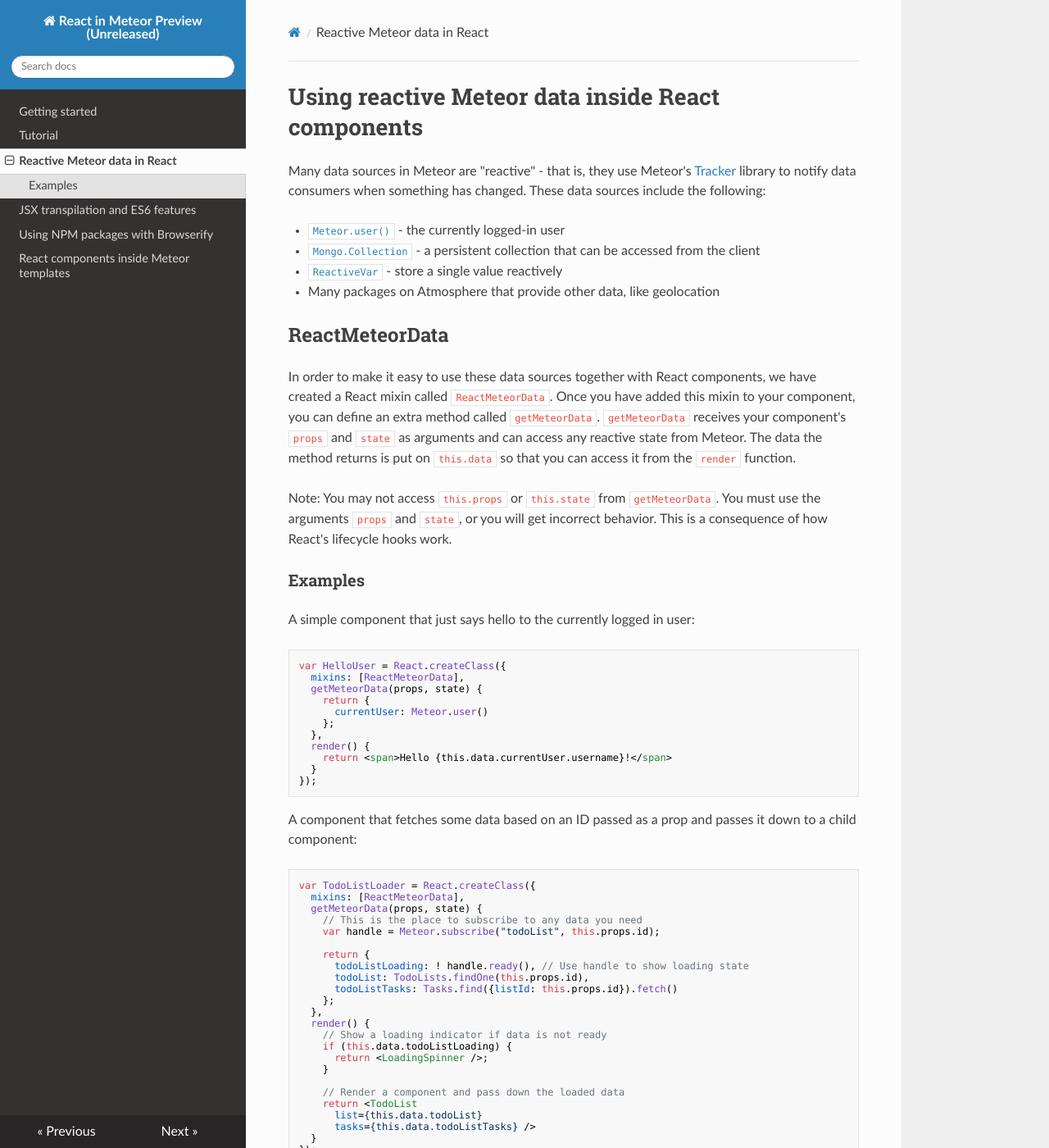
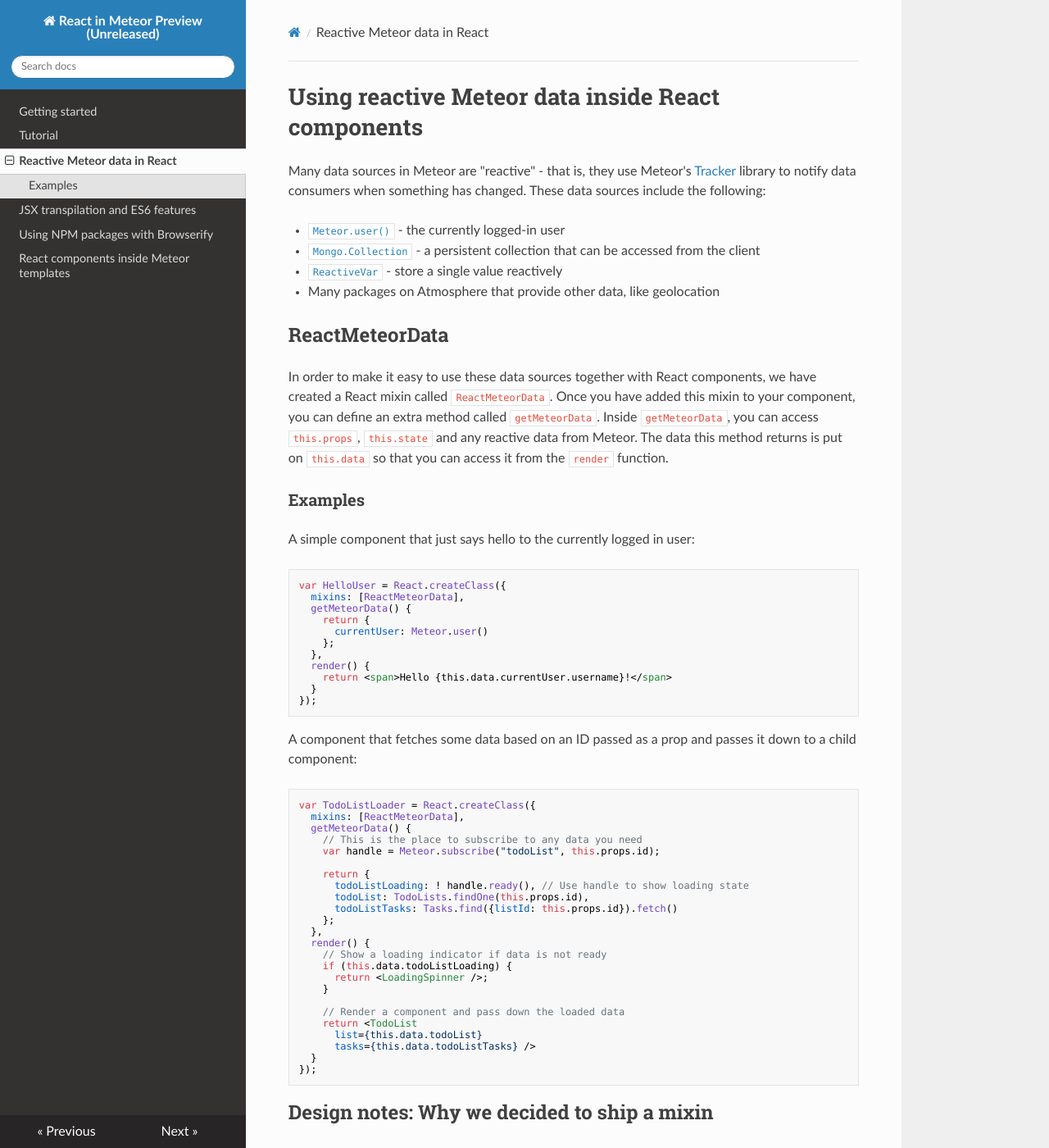
Before and after one commit to meteor/react-packages, an MkDocs documentation site: the page built from docs/meteor-data.md, in a window 1280 px wide and 1400 px high. Shown: the whole window at 82% size. Built offline with MkDocs 1.6.1, drawn with Linux system fonts in a browser that asks for light colours; nearby versions of some CDN libraries; old or Windows-style settings are respelled for this version of MkDocs.

````diff
--- a/docs/meteor-data.md
+++ b/docs/meteor-data.md
@@ -9,9 +9,7 @@ Many data sources in Meteor are "reactive" - that is, they use Meteor's [Tracker
 
 ## ReactMeteorData
 
-In order to make it easy to use these data sources together with React components, we have created a React mixin called `ReactMeteorData`. Once you have added this mixin to your component, you can define an extra method called `getMeteorData`. `getMeteorData` receives your component's `props` and `state` as arguments and can access any reactive state from Meteor. The data the method returns is put on `this.data` so that you can access it from the `render` function.
-
-Note:  You may not access `this.props` or `this.state` from `getMeteorData`.  You must use the arguments `props` and `state`, or you will get incorrect behavior.  This is a consequence of how React's lifecycle hooks work.
+In order to make it easy to use these data sources together with React components, we have created a React mixin called `ReactMeteorData`. Once you have added this mixin to your component, you can define an extra method called `getMeteorData`. Inside `getMeteorData`, you can access `this.props`, `this.state` and any reactive data from Meteor. The data this method returns is put on `this.data` so that you can access it from the `render` function.
 
 ### Examples
 
@@ -20,7 +18,7 @@ A simple component that just says hello to the currently logged in user:
 ```js
 var HelloUser = React.createClass({
   mixins: [ReactMeteorData],
-  getMeteorData(props, state) {
+  getMeteorData() {
     return {
       currentUser: Meteor.user()
     };
@@ -36,7 +34,7 @@ A component that fetches some data based on an ID passed as a prop and passes it
 ```js
 var TodoListLoader = React.createClass({
   mixins: [ReactMeteorData],
-  getMeteorData(props, state) {
+  getMeteorData() {
     // This is the place to subscribe to any data you need
     var handle = Meteor.subscribe("todoList", this.props.id);
 
````
